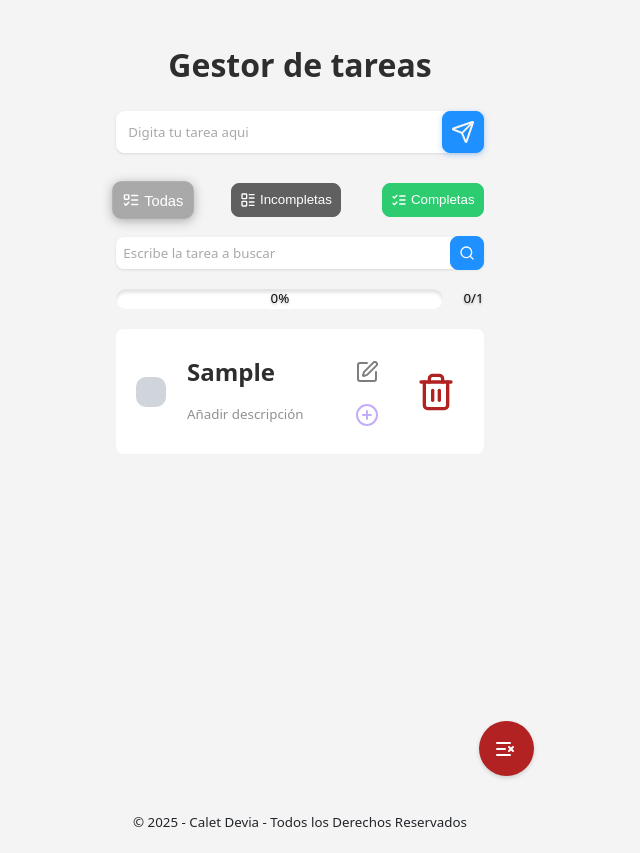
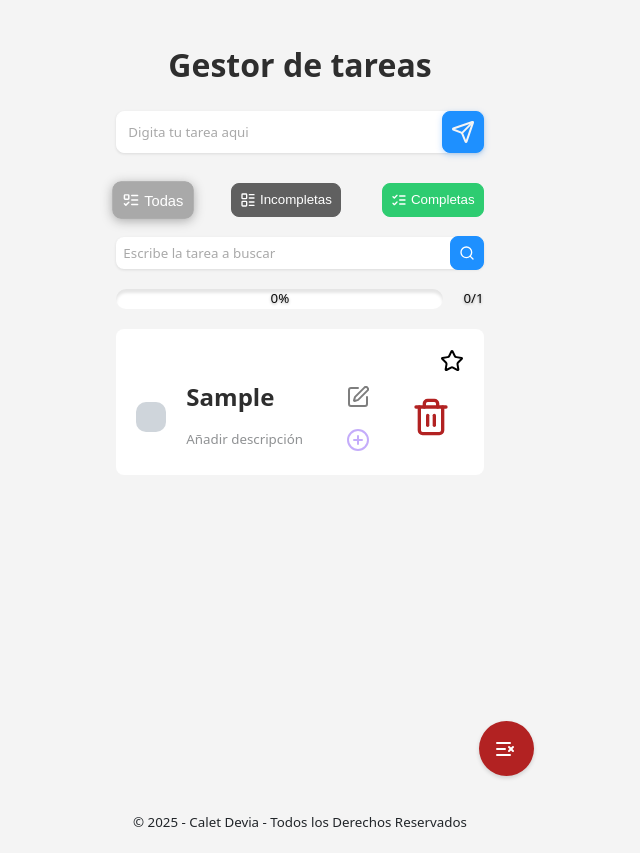
Before and after one commit to Ledtius/Task-Management-React, a React (Vite) app: page / in a window 1280 px wide. Both pictures are taken after typing "Sample" into the empty fields and a click on the button 802 px from the left and 131 px from the top of the page. Shown: the whole page, without its empty margins (340-980 px from the left). Built offline with nearby package versions, Linux system fonts and the light colour scheme.

Commit message:
Working in the TaskPriorty component

```diff
--- a/src/components/Task/TaskItem.jsx
+++ b/src/components/Task/TaskItem.jsx
@@ -1,7 +1,10 @@
 import { Trash2 } from "lucide-react";
 
 import TaskName from "./TaskName";
+
 import TaskDescription from "./TaskDescription";
+
+import TaskPriority from "./TaskPriority";
 
 import taskItemStyles from "../../styles/Task/TaskItem.module.css";
 
@@ -42,6 +45,11 @@ const TaskItem = ({
   return (
     <li>
       <article className={taskItemStyles.taskItem}>
+        <section className={taskItemStyles.priority}>
+          <TaskPriority />
+        </section>
+
+        <section className={taskItemStyles.principal}>
           <label
             className={taskItemStyles.checkboxContent}
             title="Marcar/Desmarcar tarea"
@@ -79,6 +87,7 @@ const TaskItem = ({
           >
             <Trash2 className={taskItemStyles.deleteIcon} />
           </button>
+        </section>
       </article>
     </li>
   );
--- /dev/null
+++ b/src/components/Task/TaskPriority.jsx
@@ -0,0 +1,11 @@
+import { LucideStar } from "lucide-react";
+
+const TaskPriority = () => {
+  return (
+    <section>
+      <LucideStar />
+    </section>
+  );
+};
+
+export default TaskPriority;
--- a/src/styles/Task/TaskItem.module.css
+++ b/src/styles/Task/TaskItem.module.css
@@ -3,13 +3,37 @@
   min-height: 125.6px;
   display: flex;
   align-items: center;
-  gap: 2rem;
-  justify-content: space-between;
+  flex-direction: column;
   padding: var(--padding);
   background-color: var(--color-text-filter);
   border-radius: var(--border-radius-btn);
   /* flex-direction: column; */
   transition: all 0.4s ease;
+  position: relative;
+}
+
+.principal {
+  display: flex;
+  align-items: center;
+  gap: 2rem;
+  justify-content: space-between;
+  /* padding: 0.4rem 0 0 0 ; */
+  background-color: var(--color-text-filter);
+  border-radius: var(--border-radius-btn);
+  /* flex-direction: column; */
+  transition: all 0.4s ease;
+  position: relative;
+}
+
+.priority {
+  width: 100%;
+  display: flex;
+  justify-content: flex-end;
+  align-items: center;
+
+  /* background-color: red; */
+  /* position: relative; */
+  /* right: 0; */
 }
 
 .taskItem:hover {
@@ -58,16 +82,20 @@
 }
 
 .deleteBtn {
+  /* height: fit-content; */
   display: flex;
   align-items: center;
+  justify-content: center;
   background-color: transparent;
   border-color: transparent;
   cursor: pointer;
   transition: all 0.4s ease;
+  width: 10rem;
 }
 
 .deleteBtn:hover {
   transform: scale(1.1);
+
 }
 
 .deleteIcon {
```
Also changed, not shown: src/styles/Task/TaskPriority.module.css (added). Lines whose indentation alone changed are shown as unchanged.
